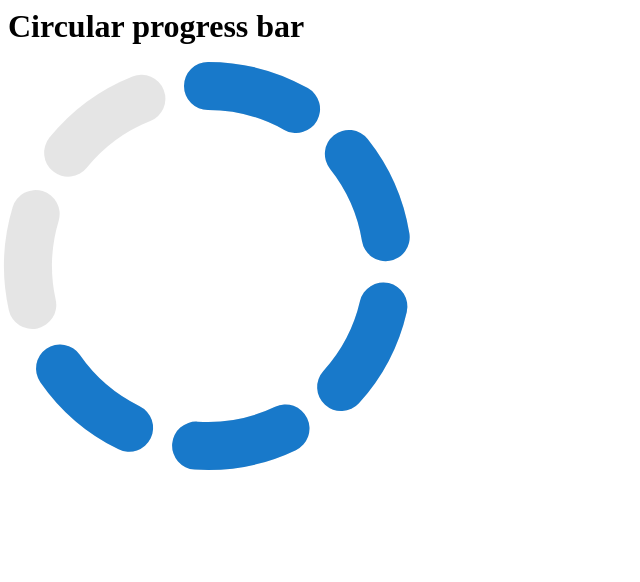
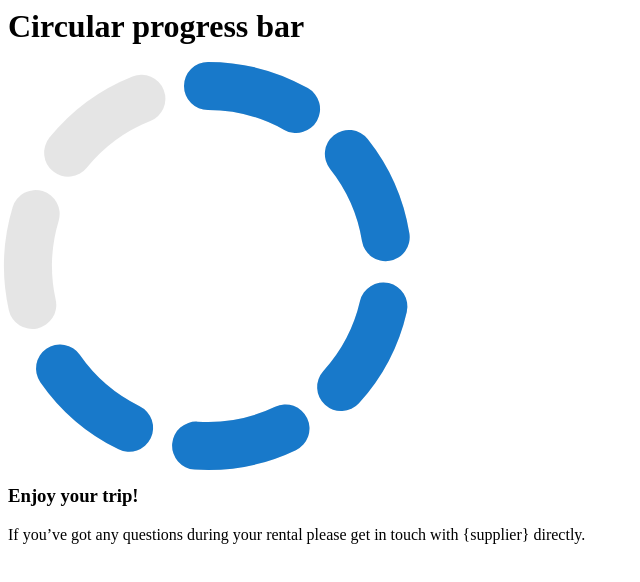
Before and after one commit to PeterBroom/progress-circle, a React (Create React App) app: page / in a window 1280 px wide. Shown: the top 582 px of the page, without its empty margins (0-640 px from the left). Built offline with nearby package versions, Linux system fonts and the light colour scheme.

Commit message:
4 files modified

```diff
--- a/src/App.tsx
+++ b/src/App.tsx
@@ -6,36 +6,43 @@ const schema = [
     statusName: 'payment',
     title: 'Taking payment',
     text: 'Contacting your bank and requesting money.',
+    asset: 'asset_url',
   },
   {
     statusName: 'confirmSupplier',
     title: 'Confirming with {supplier}',
     text: 'This usually takes just a few minutes but can take up to 24 hours. You’ll get a confirmation email when the booking is confirmed',
+    asset: 'asset_url',
   },
   {
     statusName: 'emailSent',
     title: 'Your confirmation email is sent',
     text: 'You should find it in your inbox. If it’s not there, check your spam.',
+    asset: 'asset_url',
   },
   {
     statusName: 'bookingConfirmed',
     title: 'Your booking is confirmed',
     text: 'Time to get excited!',
+    asset: 'asset_url',
   },
   {
     statusName: 'getReady',
     title: 'Get ready! Final touches.',
     text: 'Make sure you’ve got everything you need.',
+    asset: 'asset_url',
   },
   {
     statusName: 'enjoy',
     title: 'Enjoy your trip!',
     text: 'If you’ve got any questions during your rental please get in touch with {supplier} directly.',
+    asset: 'asset_url',
   },
   {
     statusName: 'bookingComplete',
     title: 'You’ve completed this booking',
     text: 'Remember to leave a review and we hope you had a great time.',
+    asset: 'asset_url',
   },
 ];
 export default function App() {
--- a/src/components/TravelBuddy/ProgressCircle/index.tsx
+++ b/src/components/TravelBuddy/ProgressCircle/index.tsx
@@ -7,7 +7,6 @@ import '../style.css';
 
 export const ProgressCircle = (props) => {
   const { rotate, strokeColor, waitFor, show } = props;
-  console.log('waitFor', waitFor);
   const [reveal, setReveal] = useState(false);
   useEffect(() => {
     if (show === true) {
@@ -17,7 +16,6 @@ export const ProgressCircle = (props) => {
     }
   }, []);
 
-  console.log(waitFor);
   const percents = 8;
   const stroke = strokeColor;
   const size = 400;
@@ -68,7 +66,7 @@ export const ProgressCircle = (props) => {
         xmlns="http://www.w3.org/2000/svg"
         width={size}
         height={size}
-        stroke-linecap="round"
+        strokeLinecap="round"
         style={{
           position: 'relative',
           transform: 'rotate(-90deg)',
@@ -93,7 +91,7 @@ export const ProgressCircle = (props) => {
         viewBox="0 0 100 100"
         width={size}
         height={size}
-        stroke-linecap="round"
+        strokeLinecap="round"
         style={{
           position: 'absolute',
           transform: 'rotate(-90deg)',
--- a/src/components/TravelBuddy/index.tsx
+++ b/src/components/TravelBuddy/index.tsx
@@ -2,11 +2,12 @@ import * as React from 'react';
 import { ProgressCircle } from './ProgressCircle';
 import { motion } from 'framer-motion';
 import './style.css';
-const customerStaus = 5;
+const customerStatus = 5;
 
 export const TravelBuddy = (props) => {
   const { schema } = props;
   return (
+    <div>
       <motion.div className="travelBuddyContainer">
         {schema.map((progress, index) => {
           const duration = 650 * index;
@@ -15,10 +16,21 @@ export const TravelBuddy = (props) => {
               rotate={51.5 * index}
               strokeColor="#1879ca"
               waitFor={duration}
-            show={customerStaus > index}
+              show={customerStatus > index}
+              key={index}
             />
           );
         })}
       </motion.div>
+      {schema.map(
+        (progress, index) =>
+          customerStatus === index && (
+            <div key={index}>
+              <h3>{progress.title}</h3>
+              <p>{progress.text}</p>
+            </div>
+          )
+      )}
+    </div>
   );
 };
--- a/src/components/TravelBuddy/style.css
+++ b/src/components/TravelBuddy/style.css
@@ -7,3 +7,6 @@
 .progressCircle {
   display: inline-block;
 }
+
+.content-show {
+}
```
Lines whose indentation alone changed are shown as unchanged.
